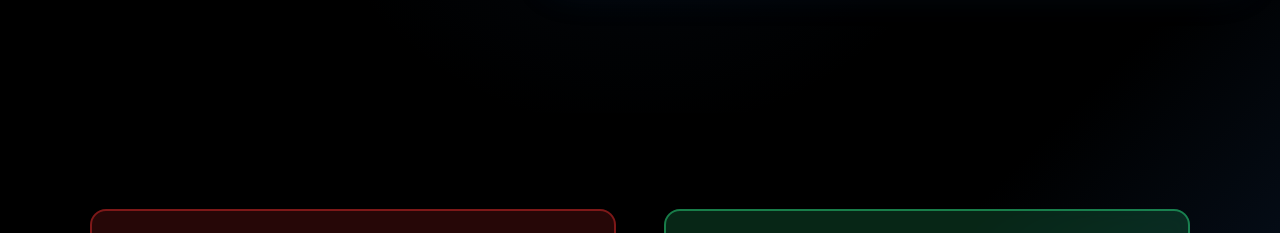
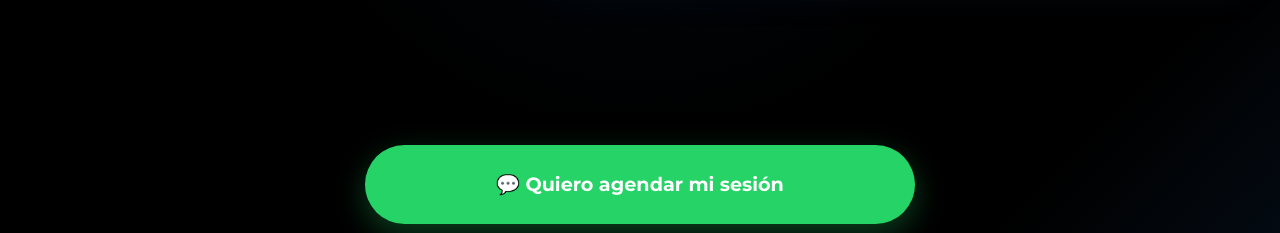
Before and after one commit to javieraltszyler/landing-altchat, a plain HTML site: page index.html in a window 1280 px wide. Shown: the part 567-800 px from the top of the page. Drawn offline with Linux system fonts and the light colour scheme.

Commit message:
Agregamos btn cta debajo de video

```diff
--- a/index.html
+++ b/index.html
@@ -17,7 +17,7 @@
     <link rel="icon" href="images/altLogoFinal.png" type="image/png">
 
     <!-- Meta Tags -->
-    <meta name="description" content="Automatiza tu atención al cliente 24/7. Demo gratuita.">
+    <meta name="description" content="Agendá tu sesión para conocernos">
 </head>
 <body>
 
@@ -59,7 +59,14 @@
                 </div>
             </div>
         </div>
+
     </section>
+
+    <a href="https://api.whatsapp.com/send?phone=5491155670295&text=Quiero%20agendar%20mi%20sesi%C3%B3n%20de%2030%C2%B4%20%F0%9F%9A%80"
+        class="btn-cta btn-whatsapp btn-cta-video"
+        target="_blank">
+        💬 Quiero agendar mi sesión
+    </a>
 
     <!-- PROBLEMA VS SOLUCIÓN -->
     <section class="problema-solucion">
--- a/styles-landing.css
+++ b/styles-landing.css
@@ -973,3 +973,8 @@ body {
         font-size: 0.9rem;
     }
 }
+.btn-cta-video {
+    display: block;
+    margin: 2rem auto 0 auto; /* centra horizontal */
+    text-align: center;
+}
```
